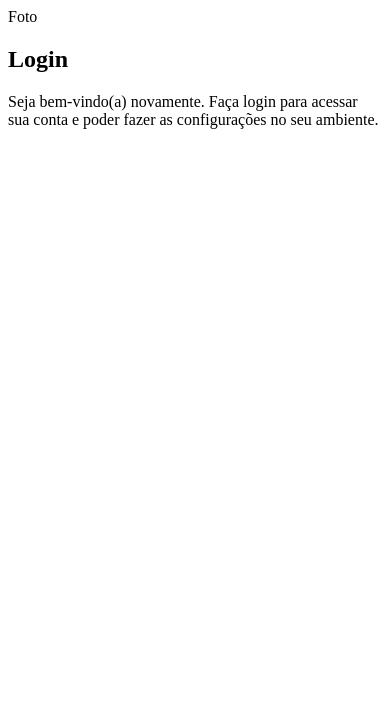
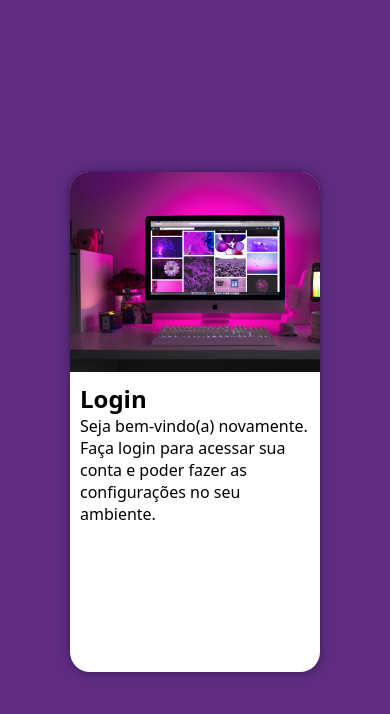
Before and after one commit to vuvufelix/Projeto-tela-de-login, a plain HTML site: page index.html in a window 390 px wide. Drawn offline with Linux system fonts and the light colour scheme.

Commit message:
Adicionado versão mobile first

```diff
--- a/estilos/style.css
+++ b/estilos/style.css
@@ -7,3 +7,49 @@
     Lilás: #5f2c82
 
 */
+
+* {
+    margin: 0px;
+    padding: 0px;
+    font-family: system-ui, -apple-system, BlinkMacSystemFont, 'Segoe UI', Roboto, Oxygen, Ubuntu, Cantarell, 'Open Sans', 'Helvetica Neue', sans-serif;
+    box-sizing: border-box;
+}
+
+body, html {
+    background-color: #5f2c82;
+    width: 100vw;
+    height: 100vh;
+}
+
+main {
+    height: 100vh;
+    width: 100vw;
+    position: relative;
+}
+
+section#login {
+    position: absolute;
+    background-color: white;
+    width: 250px;
+    height: 500px;
+    border-radius: 20px;
+    overflow: hidden;
+    box-shadow: 0px 0px 10px rgba(0, 0, 0, 0.450);
+
+    transform: translate(-50%, -50%);
+
+    top: 50%;
+    left: 50%;
+}
+
+section#login > div#imagens {
+    display: block;
+    background: #5f2c82 url("../imagens/back-pc.jpg") no-repeat;
+    background-size: cover;
+    height: 200px;
+}
+
+section#login > div#formulario {
+    display: block;
+    padding: 10px;
+}
--- a/index.html
+++ b/index.html
@@ -10,7 +10,7 @@
     <main>
         <section id="login">
             <div id="imagens">
-                Foto
+
             </div>
             <div id="formulario">
                 <h1>Login</h1>
```
Also changed, not shown: imagens/back-pc.jpg (added).
